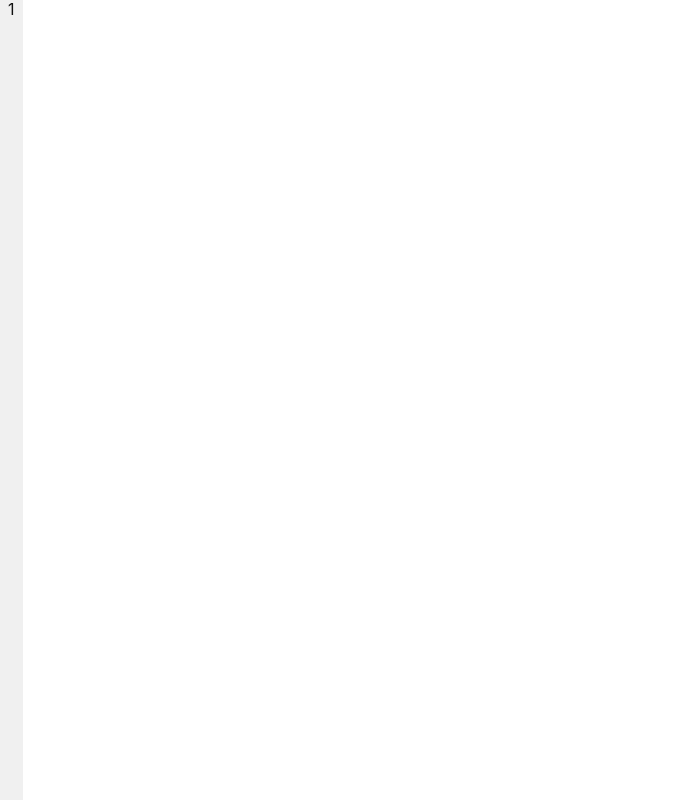
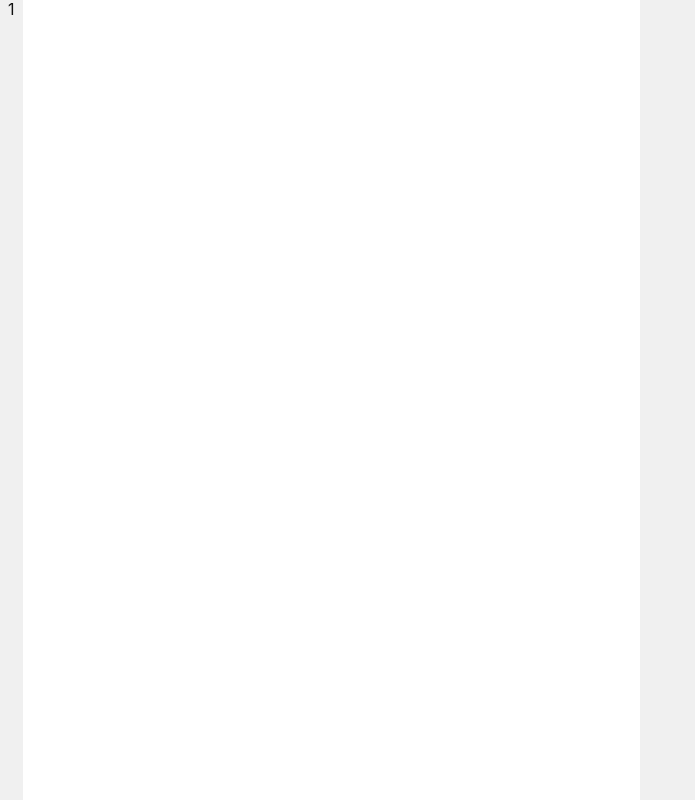
Before and after one commit to Cattamoo/editor, a React (Create React App) app: page / in a window 1280 px wide. Shown: the whole page, without its empty margins (0-695 px from the left). Built offline with nearby package versions, Linux system fonts and the light colour scheme.

Commit message:
add viewer

```diff
--- a/src/App.jsx
+++ b/src/App.jsx
@@ -1,10 +1,14 @@
+import {useState} from "react";
+import Editor from "./components/Editor/Editor";
 import styles from './App.module.css';
-import Editor from "./components/Editor/Editor";
+import Viewer from "./components/Viewer/Viewer";
 
 function App() {
+	const [text, setText] = useState('');
 	return (
 		<div className={styles.app}>
-			<Editor />
+			<Editor text={text} setText={setText} />
+			<Viewer text={text} />
 		</div>
 	);
 }
--- a/src/App.module.css
+++ b/src/App.module.css
@@ -1,4 +1,5 @@
 .app {
 	background-color: #f0f0f0;
 	color: #111;
+	display: flex;
 }
--- a/src/components/Editor/Editor.jsx
+++ b/src/components/Editor/Editor.jsx
@@ -1,8 +1,7 @@
-import React, {useState} from 'react';
+import React from 'react';
 import styles from "./Editor.module.css";
 
-export default function Editor() {
-	const [text, setText] = useState('');
+export default function Editor({ text, setText }) {
 	const handleTab = (e) => {
 		if(e.code === 'Tab') {
 			const target = e.target;
--- a/src/components/Editor/Editor.module.css
+++ b/src/components/Editor/Editor.module.css
@@ -1,4 +1,5 @@
 .container {
+	flex: 1;
 	display: flex;
 	min-height: 100vh;
 }
--- /dev/null
+++ b/src/components/Viewer/Viewer.jsx
@@ -0,0 +1,8 @@
+import React from 'react';
+import styles from './Viewer.module.css';
+
+export default function Viewer({ text }) {
+	return (
+		<div className={styles.viewer} dangerouslySetInnerHTML={{ __html: text }} />
+	);
+}
--- /dev/null
+++ b/src/components/Viewer/Viewer.module.css
@@ -0,0 +1,3 @@
+.viewer {
+	flex: 1;
+}
```
